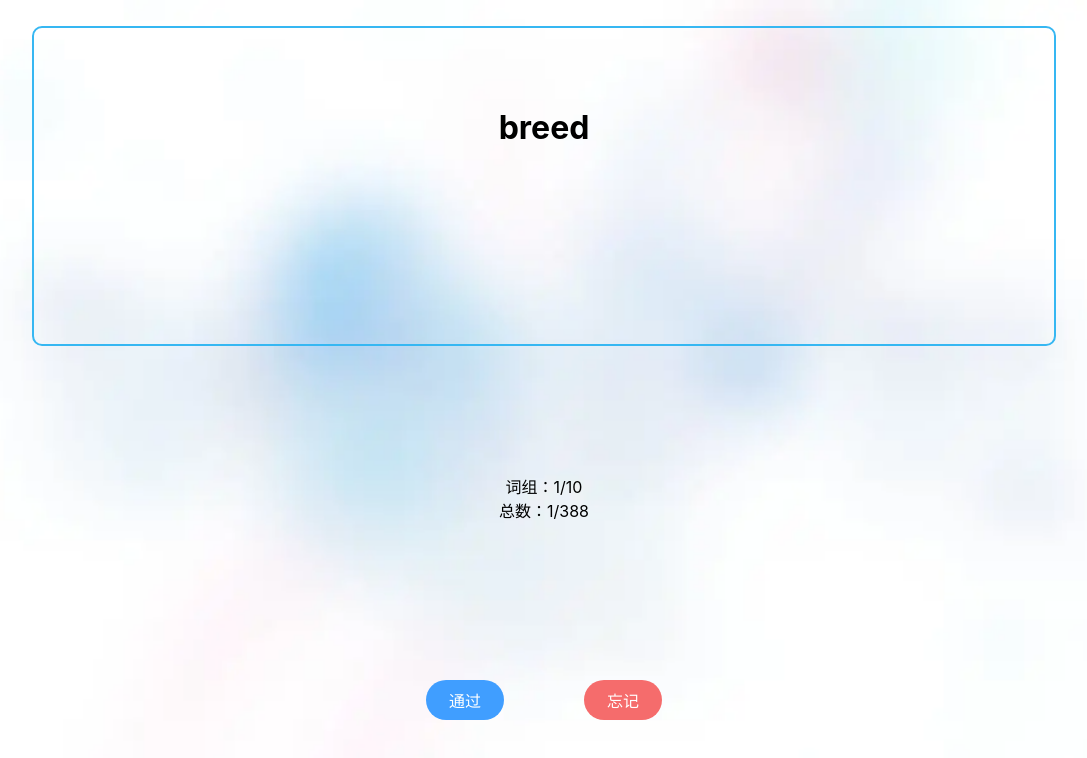
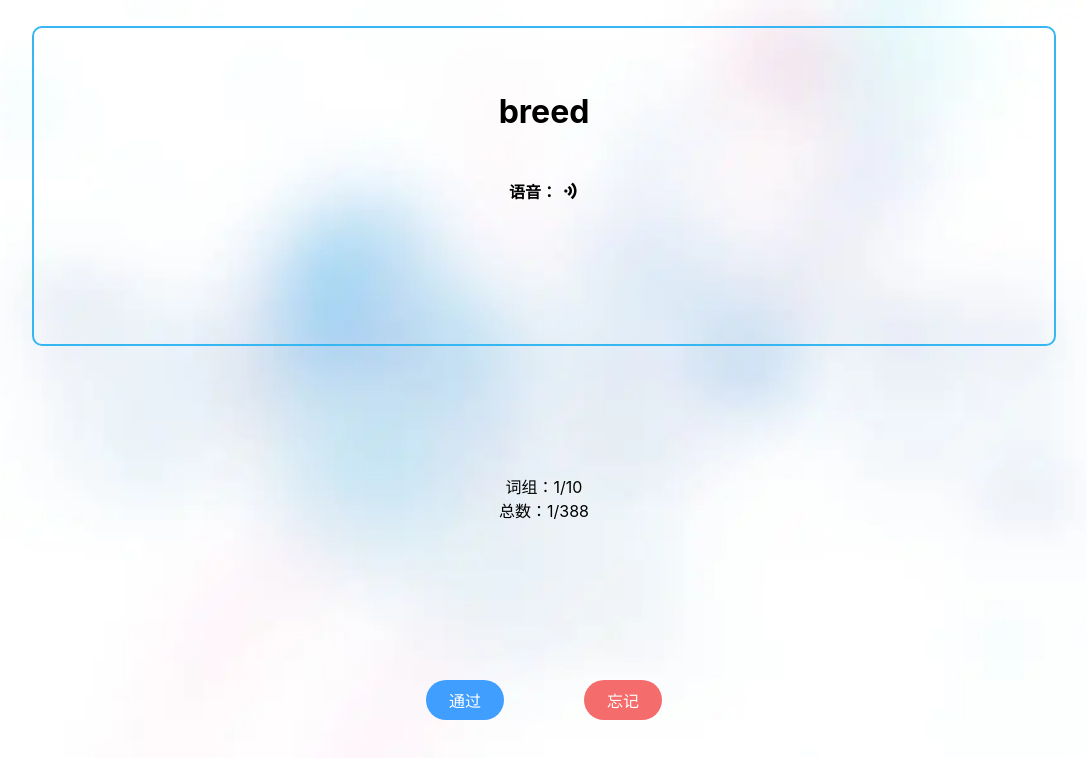
Before and after one commit to soxio/vue3-words, a Vue app: page / in a window 1280 px wide. Shown: the top 758 px of the page, without its empty margins (96-1183 px from the left). Built offline with nearby package versions, Linux system fonts and the light colour scheme.

Commit message:
新增有道语音

```diff
--- a/src/App.vue
+++ b/src/App.vue
@@ -3,18 +3,18 @@
     <div class="word">
       <template v-if="!spell">
         <h1>{{ wordObj?.word }}</h1>
-        <!-- <div class="voice">
+        <div class="voice">
           语音：
           <i class="iconfont icon-yuyin voice-i" :class="{ 'voice-color': voice }" @click="playVoice"></i>
-        </div> -->
+        </div>
         <h3 v-show="show" class="meaning">{{ wordObj?.meaning }}</h3>
       </template>
       <div v-else class="spell-meaning">
         <h3>{{ wordObj?.meaning }}</h3>
-        <!--  <div class="voice">
+        <div class="voice">
           语音：
           <i class="iconfont icon-yuyin voice-i" :class="{ 'voice-color': voice }" @click="playVoice"></i>
-        </div> -->
+        </div>
       </div>
 
     </div>
@@ -148,26 +148,21 @@ getTenWords()
 getWord()
 
 // 语音
-/* const utterance = new SpeechSynthesisUtterance("Hello world!");
-utterance.lang = 'en-US' // 语言
-utterance.pitch = 0 // 音调
-utterance.rate = 0.8//  速度 0.1 - 10之间    正常为1倍播放
 const voice = ref(false)
-utterance.addEventListener('start', () => {
-  console.log('开始');
-  voice.value = true
-})
-utterance.addEventListener('end', () => {
-  console.log('结束');
-  voice.value = false
+const player = new Audio();
+player.src = 'http://dict.youdao.com/dictvoice?audio=' + wordObj.value.word
+console.log(player.src);
 
-})
 const playVoice = () => {
   console.log('点击了');
-  utterance.text = wordObj.value.word
+  voice.value = true
+  player.play();
+}
 
-  speechSynthesis.speak(utterance);
-} */
+player.addEventListener('ended', () => {
+  console.log('播放结束了');
+  voice.value = false
+})
 </script>
 
 <style lang="less">
@@ -195,10 +190,10 @@ const playVoice = () => {
     margin: 2% auto;
     border: 2px solid #36b7f2;
     border-radius: 10px;
-    padding: 2vh 0;
+    padding: 2vh 2vw;
 
     h1 {
-      margin: 8vh 0;
+      margin: 6vh 0;
 
     }
 
@@ -208,6 +203,7 @@ const playVoice = () => {
 
       .voice-i {
         cursor: pointer;
+        font-size: 18px;
       }
     }
 
```
